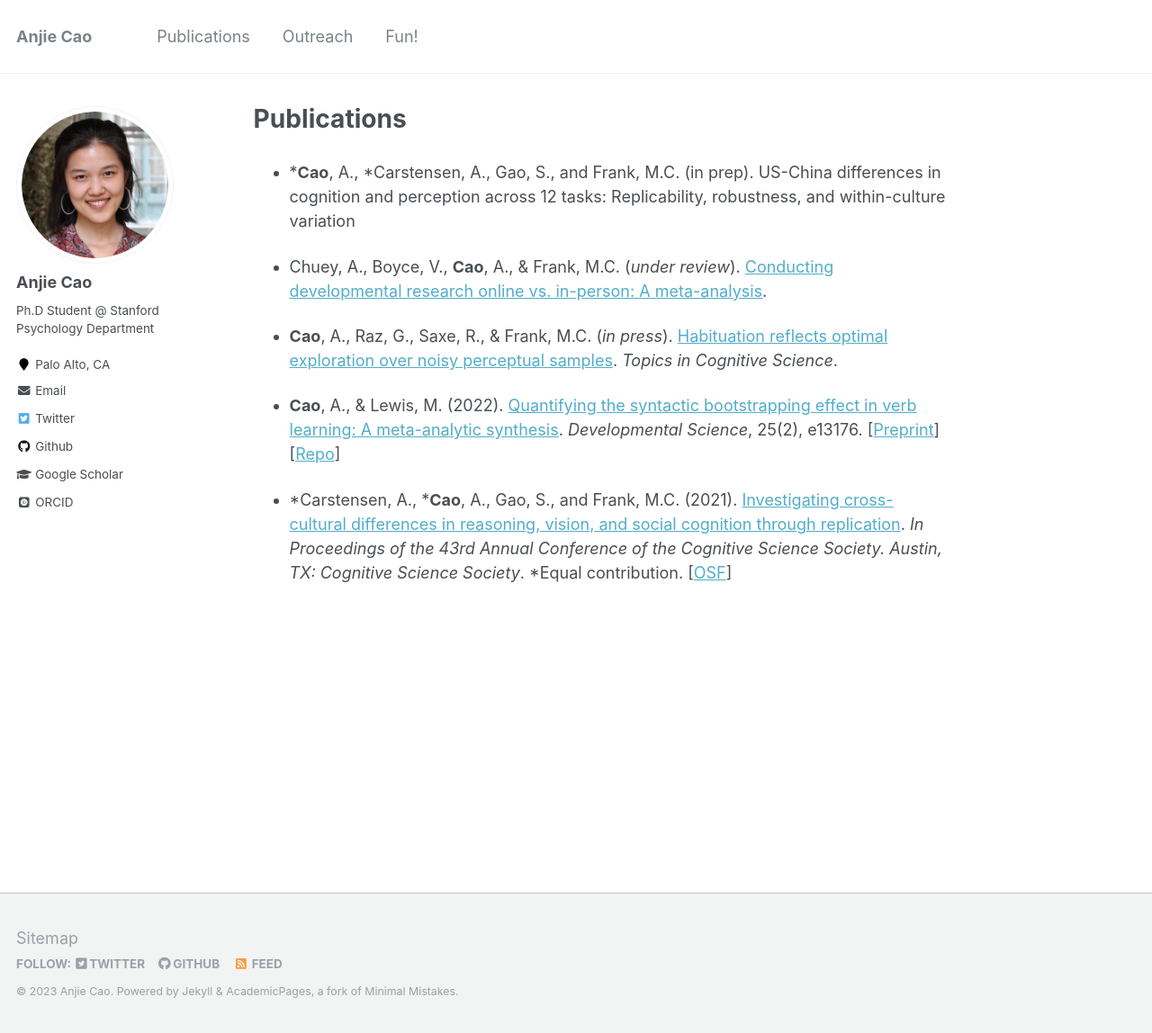
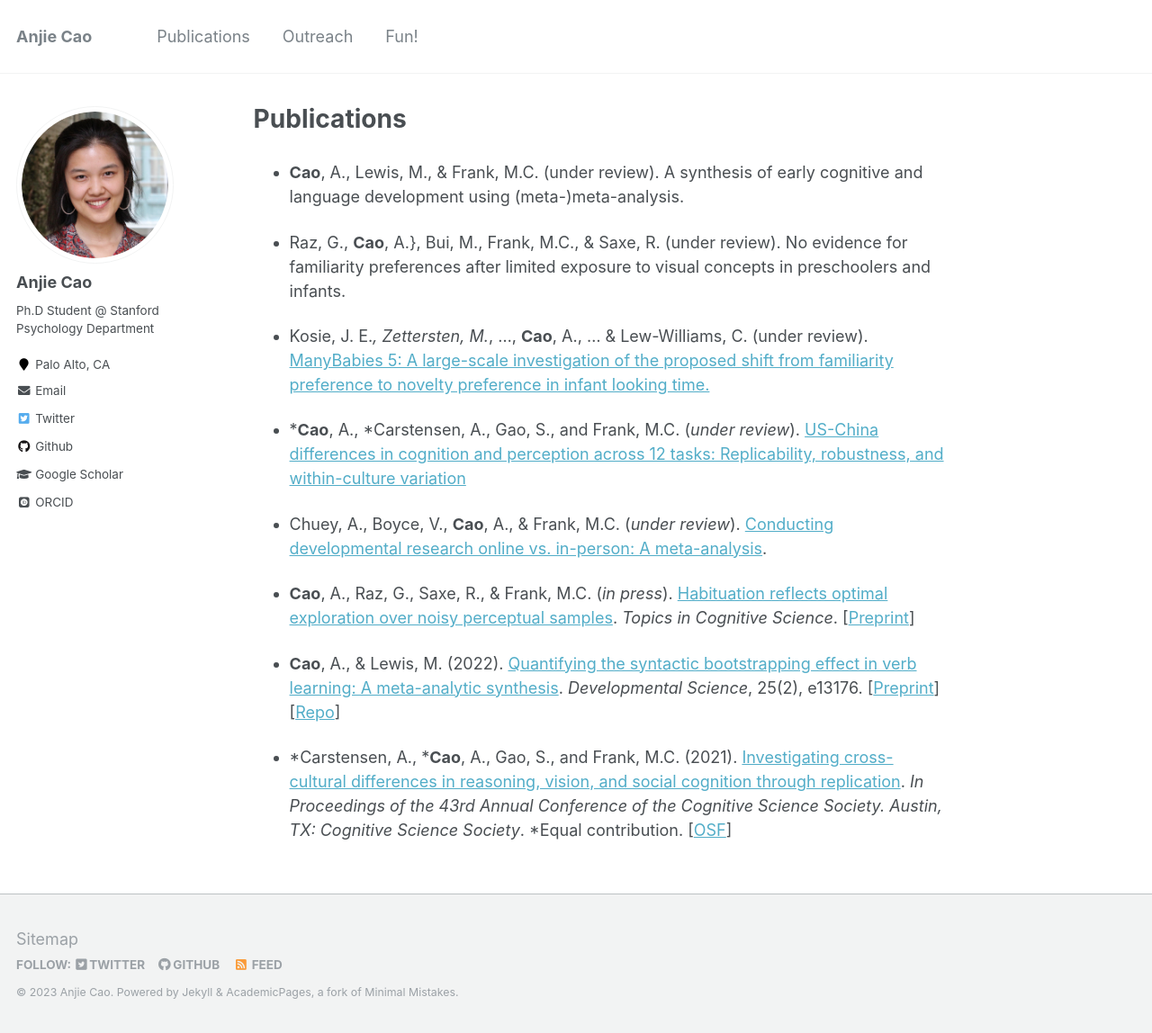
Before and after one commit to anjiecao/anjiecao.github.io, a Jekyll site: the page built from _pages/publications.md, in a window 1280 px wide and 1148 px high. Shown: the whole window at 90% size. Built offline with Jekyll 4.4.1, drawn with Linux system fonts in a browser that asks for light colours; some web fonts are replaced.

Commit message:
update website

```diff
--- a/_pages/publications.md
+++ b/_pages/publications.md
@@ -4,11 +4,17 @@ permalink: /publications/
 author_profile: true
 ---
 
-- \***Cao**, A., \*Carstensen, A., Gao, S., and Frank, M.C. (in prep). US-China differences in cognition and perception across 12 tasks: Replicability, robustness, and within-culture variation
+- **Cao**, A., Lewis, M., & Frank, M.C. (under review). A synthesis of early cognitive and language development using (meta-)meta-analysis.
+
+- Raz, G., **Cao**, A.}, Bui, M., Frank, M.C., & Saxe, R. (under review). No evidence for familiarity preferences after limited exposure to visual concepts in preschoolers and infants.
+
+- Kosie, J. E.*, Zettersten, M.*, ...,  **Cao**, A., ... & Lew-Williams, C. (under review). [ManyBabies 5: A large-scale investigation of the proposed shift from familiarity preference to novelty preference in infant looking time.](https://psyarxiv.com/ck3vd/)
+
+- \***Cao**, A., \*Carstensen, A., Gao, S., and Frank, M.C. (*under review*). [US-China differences in cognition and perception across 12 tasks: Replicability, robustness, and within-culture variation](https://psyarxiv.com/bxqj3)
 
 - Chuey, A., Boyce, V., **Cao**, A., & Frank, M.C. (*under review*). [Conducting developmental research online vs. in-person: A meta-analysis](https://psyarxiv.com/qc6fw).
 
-- **Cao**, A., Raz, G., Saxe, R., & Frank, M.C. (*in press*). [Habituation reflects optimal exploration over noisy perceptual samples](https://psyarxiv.com/jb7qy). *Topics in Cognitive Science*.
+- **Cao**, A., Raz, G., Saxe, R., & Frank, M.C. (*in press*). [Habituation reflects optimal exploration over noisy perceptual samples](https://onlinelibrary.wiley.com/doi/10.1111/tops.12631). *Topics in Cognitive Science*. [[Preprint](https://psyarxiv.com/jb7qy)]
 
 - **Cao**, A., & Lewis, M. (2022). [Quantifying the syntactic bootstrapping effect in verb learning: A meta-analytic synthesis](https://onlinelibrary.wiley.com/doi/full/10.1111/desc.13176). *Developmental Science*, 25(2), e13176. [[Preprint](https://psyarxiv.com/x8ynm)] [[Repo](https://github.com/anjiecao/SyntacticBootstrappingMA)]
 
```
Also changed, not shown: _pages/about.md (+1 -1 lines), _pages/outreach.md (+1 -1 lines).
